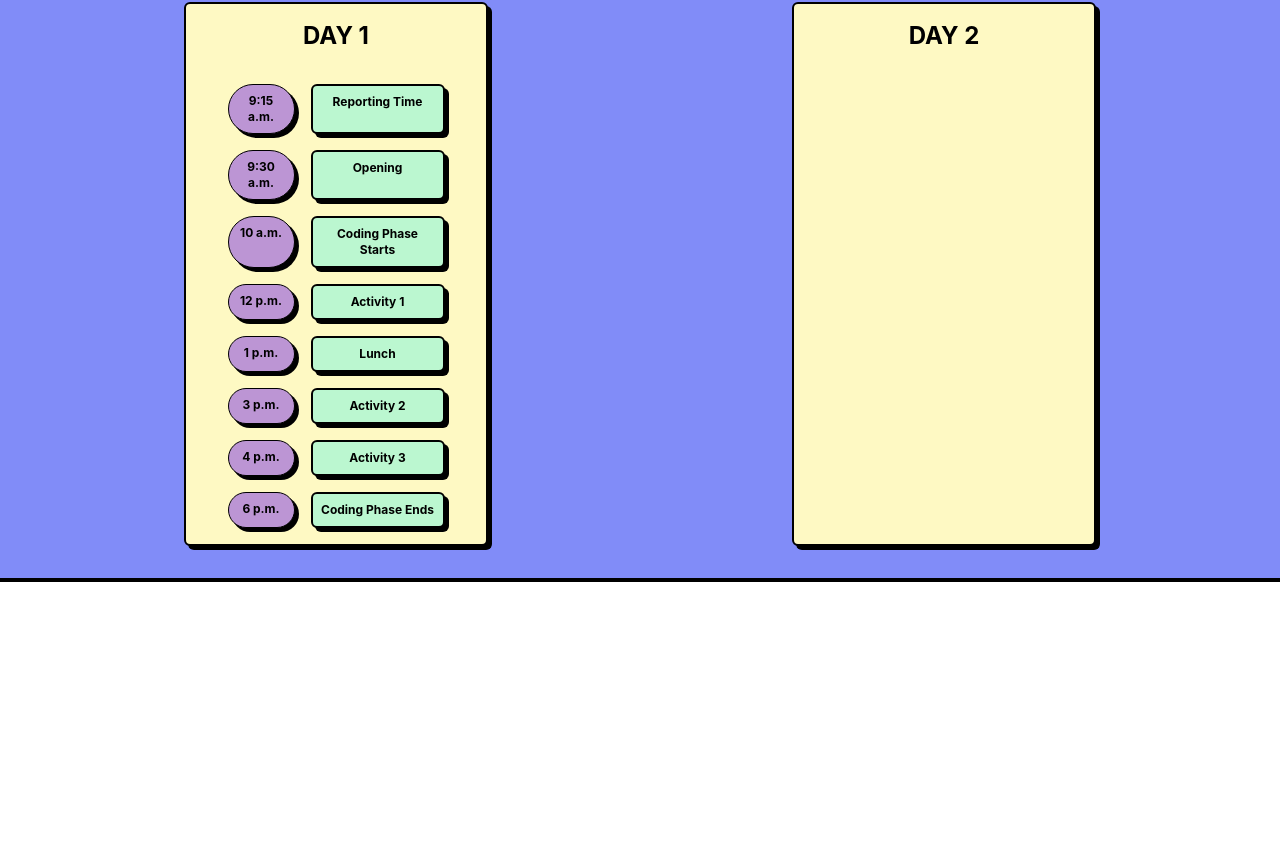
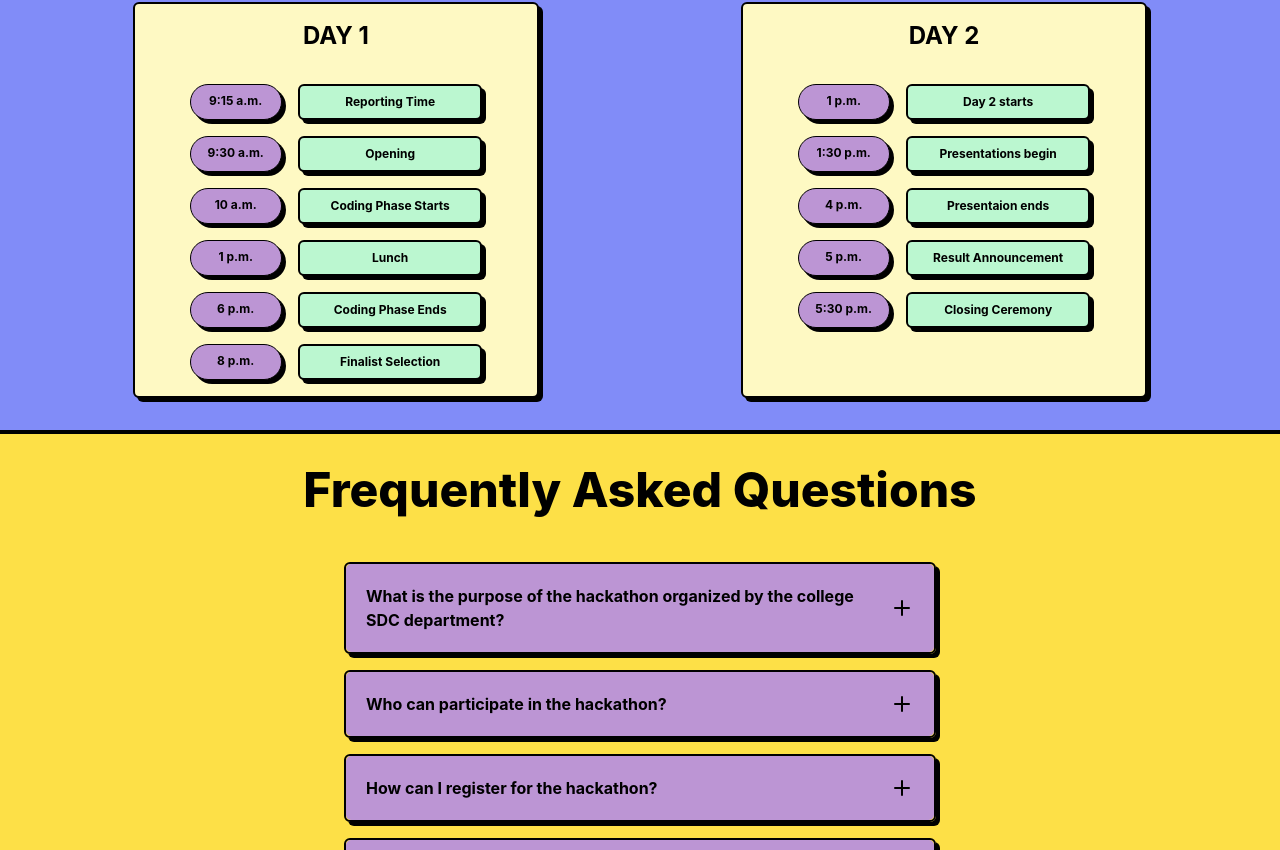
Before and after one commit to Tech-Shreyansh/hackathon-site, a React (Create React App) app: page / in a window 1280 px wide. Shown: the part 470-1320 px from the top of the page. Before the commit the page ends 1052 px from the top, so only its background shows below. Built offline with nearby package versions, Linux system fonts and the light colour scheme; the HTML template or start-up script is replaced by a standard one.

Commit message:
completed FAQs and Timeline

```diff
--- /dev/null
+++ b/src/components/HomePage/Accordion.tsx
@@ -0,0 +1,46 @@
+import { useEffect, useRef, useState } from 'react'
+import { FiPlus } from 'react-icons/fi'
+
+type Props = {
+  question: string
+  answer: string
+}
+
+export default function Accordion({ question, answer }: Props) {
+  const [showContent, setShowContent] = useState(false)
+  const [contentHeight, setContentHeight] = useState('0px')
+  const contentRef = useRef<HTMLDivElement>(null)
+
+  useEffect(() => {
+    if (contentRef.current) {
+      setContentHeight(`${contentRef.current.scrollHeight}px`)
+    }
+  }, [showContent])
+
+  return (
+    <div className="w-11/12 md:w-1/2 mx-auto rounded-md border-2 border-black shadow-[4px_4px_0px_0px_rgba(0,0,0,1)]">
+      <button
+        role="button"
+        aria-expanded={showContent}
+        style={{ borderBottom: showContent ? 'solid 2px' : '0px' }}
+        className="flex w-full items-center justify-between rounded-[5px] border-black bg-[#bc95d4] p-5 font-bold"
+        onClick={() => {
+          setShowContent(!showContent)
+        }}
+      >
+        <p className='text-left'>{question}</p>
+        <FiPlus
+          style={{ transform: `rotate(${showContent ? '45deg' : '0'})` }}
+          className="ml-4 min-h-[24px] min-w-[24px] transition-transform ease-in-out"
+        />
+      </button>
+      <div
+        ref={contentRef}
+        style={{ height: showContent ? `${contentHeight}` : '0' }}
+        className="overflow-hidden rounded-[5px] bg-white font-bold transition-[height] ease-in-out"
+      >
+        <p className="p-5 text-left">{answer}</p>
+      </div>
+    </div>
+  )
+}
--- /dev/null
+++ b/src/components/HomePage/FAQ.tsx
@@ -0,0 +1,39 @@
+import React from "react";
+import Accordion from "./Accordion";
+
+const FAQ = () => {
+
+    const faqs = [
+        {
+            question: "What is the purpose of the hackathon organized by the college SDC department?",
+            answer: "The hackathon aims to foster innovation and collaboration among 2nd and 3rd-year students, providing a platform to showcase and enhance their programming skills through creative projects."
+        },
+        {
+            question: "Who can participate in the hackathon?",
+            answer: "The hackathon is open to all 2nd and 3rd-year students of the college. It's a great opportunity for students interested in technology and coding to come together and work on exciting projects."
+        },
+        {
+            question: "How can I register for the hackathon?",
+            answer: "To register for the hackathon, you can visit the official event website or reach out to the SDC department. Registration details and deadlines will be provided on the platform."
+        },
+        {
+            question: "What are the key themes or focus areas for the hackathon projects?",
+            answer: "The hackathon encourages a diverse range of projects. While there may be suggested themes, participants are free to explore various areas such as web development, mobile apps, AI, or anything that aligns with their interests and skills."
+        },
+        {
+            question: "Are there any prerequisites or specific skills required to participate?",
+            answer: "No specific prerequisites are needed. The hackathon is designed to be inclusive, welcoming participants with varying skill levels. Whether you're a beginner or an experienced coder, you'll find opportunities to learn and contribute."
+        },
+    ];
+
+    return (
+        <div className="bg-yellow-300 p-8 flex flex-col gap-8 border-b-4 border-black">
+            <p className="text-4xl lg:text-5xl text-center font-extrabold">Frequently Asked Questions</p>
+            <div className="flex flex-col gap-4 m-4">
+                {faqs.map((faq)=><Accordion question={faq.question} answer={faq.answer} />)}
+            </div>
+        </div>
+    );
+};
+
+export default FAQ;
--- a/src/components/HomePage/HomePage.tsx
+++ b/src/components/HomePage/HomePage.tsx
@@ -1,11 +1,13 @@
 import React from "react";
 import ProblemStatement from "./ProblemStatement";
 import Timeline from "./Timeline";
+import FAQ from "./FAQ";
 
 const HomePage = () => {
     return <div>
        <ProblemStatement />
        <Timeline />
+       <FAQ />
     </div>
 }
 
--- a/src/components/HomePage/ProblemStatement.tsx
+++ b/src/components/HomePage/ProblemStatement.tsx
@@ -80,7 +80,7 @@ const ProblemStatement = () => {
 
     return (
         <div className="bg-orange-400 p-8 flex flex-col gap-8 border-b-4 border-black">
-            <p className="text-5xl text-center font-extrabold">Problem Statements</p>
+            <p className="text-4xl lg:text-5xl text-center font-extrabold">Problem Statements</p>
             <Slider ref={sliderRef} {...settings}>
                 {problemStatements.map((statement, index) => (
                     <div className="px-4">
--- a/src/components/HomePage/Timeline.tsx
+++ b/src/components/HomePage/Timeline.tsx
@@ -5,7 +5,7 @@ import 'slick-carousel/slick/slick-theme.css';
 
 const Timeline = () => {
 
-    const timeline = [
+    const timeline_day1 = [
         {
             time: "9:15 a.m.",
             event: "Reporting Time",
@@ -18,36 +18,74 @@ const Timeline = () => {
             time: "10 a.m.",
             event: "Coding Phase Starts",
         },
-        {
-            time: "12 p.m.",
-            event: "Activity 1",
-        },
+        // {
+        //     time: "12 p.m.",
+        //     event: "Activity 1",
+        // },
         {
             time: "1 p.m.",
             event: "Lunch",
         },
+        // {
+        //     time: "3 p.m.",
+        //     event: "Activity 2",
+        // },
+        // {
+        //     time: "4 p.m.",
+        //     event: "Activity 3",
+        // },
         {
-            time: "3 p.m.",
-            event: "Activity 2",
+            time: "6 p.m.",
+            event: "Coding Phase Ends",
+        },
+        {
+            time: "8 p.m.",
+            event: "Finalist Selection",
+        },
+    ];
+    const timeline_day2 = [
+        {
+            time: "1 p.m.",
+            event: "Day 2 starts",
+        },
+        {
+            time: "1:30 p.m.",
+            event: "Presentations begin",
         },
         {
             time: "4 p.m.",
-            event: "Activity 3",
+            event: "Presentaion ends",
         },
+        // {
+        //     time: "12 p.m.",
+        //     event: "Activity 1",
+        // },
         {
-            time: "6 p.m.",
-            event: "Coding Phase Ends",
+            time: "5 p.m.",
+            event: "Result Announcement",
+        },
+        // {
+        //     time: "3 p.m.",
+        //     event: "Activity 2",
+        // },
+        // {
+        //     time: "4 p.m.",
+        //     event: "Activity 3",
+        // },
+        {
+            time: "5:30 p.m.",
+            event: "Closing Ceremony",
         },
     ];
 
     return (
         <div className="bg-indigo-400 p-8 flex flex-col gap-8 border-b-4 border-black">
-            <p className="text-5xl text-center font-extrabold">Timeline</p>
-            <div className="flex justify-around">
-                <div className="w-1/4 rounded-md border-2 border-black bg-yellow-100 font-bold shadow-[4px_4px_0px_0px_rgba(0,0,0,1)]">
+            <p className="text-4xl lg:text-5xl text-center font-extrabold">Timeline</p>
+            <div className="flex flex-col md:flex-row justify-around space-y-4 md:space-y-0">
+                <div className="md:w-2/5 lg:w-1/3 rounded-md border-2 border-black bg-yellow-100 font-bold shadow-[4px_4px_0px_0px_rgba(0,0,0,1)]">
                     <p className="text-2xl text-center p-4 font-bold"> DAY 1</p>
                     <div className="flex flex-col gap-4 p-4">
-                        {timeline.map((event)=>
+                        {timeline_day1.map((event)=>
                             <div className="flex gap-4 justify-center">
                                 <div className="w-1/4 p-2 text-xs rounded-full border border-black bg-[#bc95d4] text-sm font-bold shadow-[4px_4px_0px_0px_rgba(0,0,0,1)] transition-all hover:translate-x-[3px] hover:translate-y-[3px] hover:shadow-none">
                                     <p>{event.time}</p>
@@ -59,8 +97,20 @@ const Timeline = () => {
                         )}
                     </div>
                 </div>
-                <div className="w-1/4 rounded-md border-2 border-black bg-yellow-100 font-bold shadow-[4px_4px_0px_0px_rgba(0,0,0,1)]">
+                <div className="md:w-2/5 lg:w-1/3 rounded-md border-2 border-black bg-yellow-100 font-bold shadow-[4px_4px_0px_0px_rgba(0,0,0,1)]">
                     <p className="text-2xl text-center p-4 font-bold"> DAY 2</p>
+                    <div className="flex flex-col gap-4 p-4">
+                        {timeline_day2.map((event)=>
+                            <div className="flex gap-4 justify-center">
+                                <div className="w-1/4 p-2 text-xs rounded-full border border-black bg-[#bc95d4] text-sm font-bold shadow-[4px_4px_0px_0px_rgba(0,0,0,1)] transition-all hover:translate-x-[3px] hover:translate-y-[3px] hover:shadow-none">
+                                    <p>{event.time}</p>
+                                </div>
+                                <div className="w-1/2 rounded-md border-2 border-black bg-green-200 font-bold shadow-[4px_4px_0px_0px_rgba(0,0,0,1)] p-2 text-xs">
+                                    <p>{event.event}</p>
+                                </div>
+                            </div>
+                        )}
+                    </div>
                 </div>
             </div>
         </div>
```
